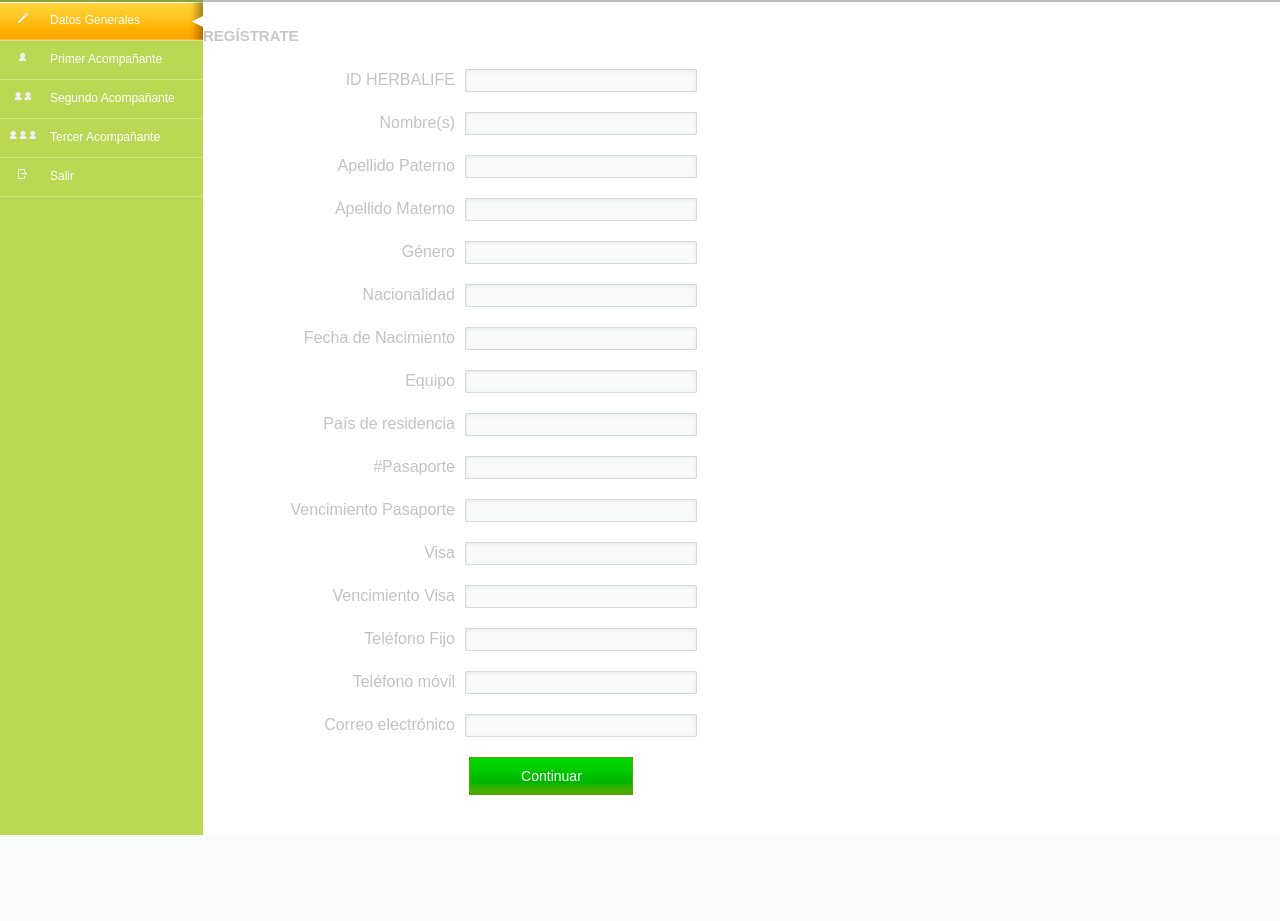
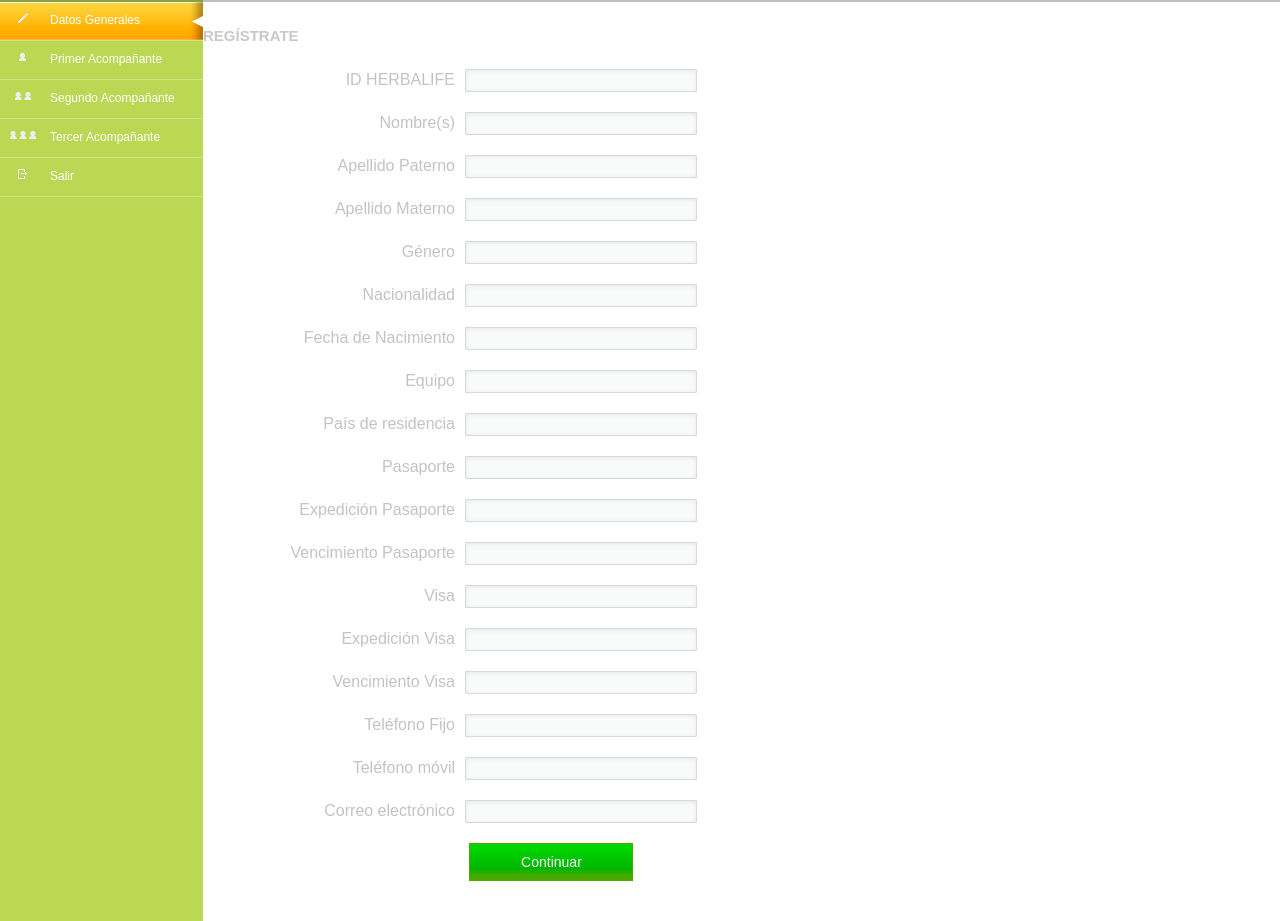
Before and after one commit to urzuae/hl-dangerzone, a CodeIgniter app: the page made by public/application/views/main/index.php in a window 1280 px wide. Shown: the part 129-1050 px from the top of the page. Before the commit the page ends 964 px from the top, so only its background shows below. Run offline with CodeIgniter, Linux system fonts and the light colour scheme; data that the repository does not hold is empty.

Commit message:
Add function to send users to confirmation upon finishing register

```diff
--- a/public/application/controllers/main.php
+++ b/public/application/controllers/main.php
@@ -4,7 +4,9 @@ class Main extends HL_Controller
   public function index()
   {
     $this->check_login();
-    $this->view_data['user'] = $this['users']->select_by_id($this->session->userdata('id_herbalife'));
+    $user = $this->view_data['user'] = $this['users']->select_by_id($this->session->userdata('id_herbalife'));
+    if(2 == $user['status'])
+      redirect(base_url('main/confirmacion'));
     $this->view = 'main/index';
   }
 
--- a/public/application/views/main/index.php
+++ b/public/application/views/main/index.php
@@ -64,13 +64,19 @@
               <label for="country">País de residencia</label><input type="text" name="country" value="<?php echo $user['country']; ?>" id="country" />
             </div>
             <div>
-              <label for="passport">#Pasaporte</label><input type="text" name="passport" value="<?php echo $user['passport']; ?>" id="passport" />
+              <label for="passport">Pasaporte</label><input type="text" name="passport" value="<?php echo $user['passport']; ?>" id="passport" />
+            </div>
+            <div>
+              <label for="passport_date">Expedición Pasaporte</label><input type="text" name="passport_date" value="<?php echo $user['passport_date']; ?>" id="passport_date" />
             </div>
             <div>
               <label for="passport_due_date">Vencimiento Pasaporte</label><input type="text" name="passport_due_date" value="<?php echo $user['passport_due_date']; ?>" id="passport_due_date" />
             </div>
             <div>
               <label for="visa">Visa</label><input type="text" name="visa" value="<?php echo $user['visa']; ?>" id="visa" />
+            </div>
+            <div>
+              <label for="visa_date">Expedición Visa</label><input type="text" name="visa_date" value="<?php echo $user['visa_date']; ?>" id="visa_date" />
             </div>
             <div>
               <label for="visa_due_date">Vencimiento Visa</label><input type="text" name="visa_due_date" value="<?php echo $user['visa_due_date']; ?>" id="visa_due_date" />
```
